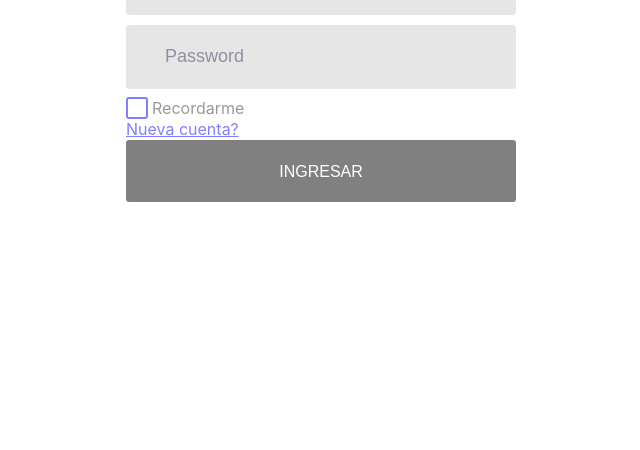
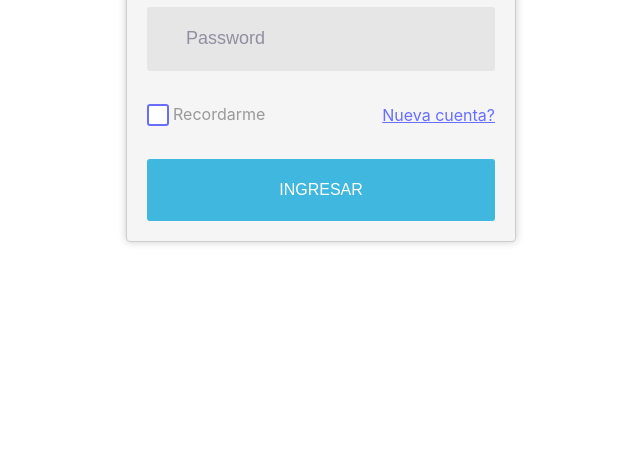
Before and after one commit to laijim2223daw2/GP3_chat, a React app in the folder chat-app/: page /auth/login in a window 1280 px wide. Shown: the part 350-800 px from the top of the page, without its empty margins (319-959 px from the left). Built offline with nearby package versions, Linux system fonts and the light colour scheme; some packages are replaced by stand-ins of ours; no server answers.

Commit message:
Detalles

```diff
--- a/chat-app/src/components/IncomingMessage.js
+++ b/chat-app/src/components/IncomingMessage.js
@@ -6,7 +6,7 @@ export const IncomingMessage = ({ msg }) => {
     return (
         <div className="incoming_msg">
             <div className="incoming_msg_img">
-                <img src="https://ptetutorials.com/images/user-profile.png" alt="sunil" />
+                <img src="https://www.pngall.com/wp-content/uploads/12/Avatar-Profile-Vector-No-Background.png" alt="sunil" />
             </div>
             <div className="received_msg">
                 <div className="received_withd_msg">
--- a/chat-app/src/components/SidebarChatItem.js
+++ b/chat-app/src/components/SidebarChatItem.js
@@ -36,7 +36,7 @@ export const SidebarChatItem = ({ usuario }) => {
             {/* active_chat */}
             <div className="chat_people">
                 <div className="chat_img">
-                    <img src="https://p.kindpng.com/picc/s/78-786207_user-avatar-png-user-avatar-icon-png-transparent.png" alt="sunil" />
+                    <img src="https://cdn1.iconfinder.com/data/icons/user-pictures/100/female1-512.png" alt="sunil" />
                 </div>
                 <div className="chat_ib">
                     <h5> { usuario.nombre } </h5>
--- a/chat-app/src/css/chat.css
+++ b/chat-app/src/css/chat.css
@@ -4,7 +4,7 @@ html, body {
 }
 
 img {
-    max-width: 100%;
+    max-width: 87%;
 }
 
 .inbox_people {
@@ -46,7 +46,7 @@ img {
 }
 
 .recent_heading h4 {
-    color: #7674FE;
+    color: #5ba92f;
     font-size: 18px;
     margin: auto;
 }
@@ -161,7 +161,7 @@ img {
 }
 
 .sent_msg p {
-    background: #7674FE none repeat scroll 0 0;
+    background: #74bbfe none repeat scroll 0 0;
     border-radius: 3px;
     font-size: 14px;
     margin: 0;
@@ -195,7 +195,7 @@ img {
 }
 
 .msg_send_btn {
-    background: #7674FE none repeat scroll 0 0;
+    background:#74bbfe none repeat scroll 0 0;
     border: medium none;
     border-radius: 5px;
     color: #fff;
--- a/chat-app/src/css/login-register.css
+++ b/chat-app/src/css/login-register.css
@@ -98,8 +98,9 @@ iframe {
 [ Utility ]*/
 .txt1 {
   font-size: 16px;
-  color: #827ffe;
-  line-height: 1.4;
+  color: #676eff;
+
+  line-height: 3;
 }
 
 
@@ -142,13 +143,50 @@ iframe {
 /*==================================================================
 [ Form ]*/
 
+.login-container {
+  width: 100%;
+  max-width: 400px;
+  margin: 0 auto;
+  padding: 20px;
+  border: 1px solid #ccc;
+  border-radius: 4px;
+  background-color: #f5f5f5;
+  box-shadow: 0px 0px 8px 0px rgba(0,0,0,0.2);
+}
+
+.my-row {
+  display: flex;
+  justify-content: space-between;
+  align-items: center;
+  margin: 20px 0;
+}
+
+.check-container {
+  display: flex;
+  align-items: center;
+  justify-content: space-between;
+}
+
+.link-container {
+  display: flex;
+  align-items: center;
+  justify-content: flex-end;
+}
+
+
+.my-col {
+  display: flex;
+  align-items: center;
+}
+
+
 .login100-form {
   width: 100%;
 }
 
 .login100-form-title {
   font-size: 30px;
-  color: #403866;
+  color: #3fb7df;
   line-height: 1.2;
   text-transform: uppercase;
   text-align: center;
@@ -272,7 +310,7 @@ iframe {
   height: 18px;
   border-radius: 3px;
   background: #fff;
-  border: 2px solid #827ffe;
+  border: 2px solid #676eff;
   left: 0;
   top: 50%;
   -webkit-transform: translateY(-50%);
@@ -315,7 +353,7 @@ iframe {
   padding: 0 20px;
   width: 100%;
   height: 62px;
-  background-color: #827ffe;
+  background-color: #1a9cf0;
   border-radius: 3px;
 
   -webkit-transition: all 0.4s;
@@ -330,7 +368,7 @@ iframe {
 
 
 .login100-form-btn:disabled {
-  background-color: grey;
+  background-color: #3fb7df;;
 }
 
 /*------------------------------------------------------------------
--- a/chat-app/src/pages/LoginPage.js
+++ b/chat-app/src/pages/LoginPage.js
@@ -65,12 +65,13 @@ export const LoginPage = () => {
 
 
     return (
+        <div className="login-container">
         <form
             className="login100-form validate-form flex-sb flex-w"
             onSubmit={ onSubmit }
         >
             <span className="login100-form-title mb-3">
-                Chat - Ingreso
+                Login
             </span>
 
             <div className="wrap-input100 validate-input mb-3">
@@ -98,9 +99,9 @@ export const LoginPage = () => {
                 <span className="focus-input100"></span>
             </div>
 
-            <div className="row mb-3">
+            <div className="row mb-3 my-row check-container">
                 <div
-                    className="col"
+                    className="col my-col"
                     onClick={ ()=> toggleCheck() }
                 >
                     <input
@@ -116,7 +117,7 @@ export const LoginPage = () => {
                     </label>
                 </div>
 
-                <div className="col text-right">
+                <div className="col text-right my-col link-container">
                     <Link to="/auth/register" className="txt1">
                         Nueva cuenta?
                     </Link>
@@ -134,5 +135,6 @@ export const LoginPage = () => {
             </div>
 
         </form>
+        </div>
     )
 }
--- a/chat-app/src/pages/RegisterPage.js
+++ b/chat-app/src/pages/RegisterPage.js
@@ -12,9 +12,9 @@ export const RegisterPage = () => {
     const { register } = useContext( AuthContext );
 
     const [ form, setForm ] = useState({
-        email: 'test6@test.com',
-        password: '123456',
-        name: 'Susana Paz'
+        email: '',
+        password: '',
+        name: ''
     });
 
     const onChange = ({ target }) => {
@@ -46,12 +46,13 @@ export const RegisterPage = () => {
 
 
     return (
+        <div className="login-container">
         <form
             className="login100-form validate-form flex-sb flex-w"
             onSubmit={ onSubmit }
         >
             <span className="login100-form-title mb-3">
-                Chat - Registro
+                Registro
             </span>
 
             <div className="wrap-input100 validate-input mb-3">
@@ -111,5 +112,6 @@ export const RegisterPage = () => {
             </div>
 
         </form>
+        </div>
     )
 }
```
